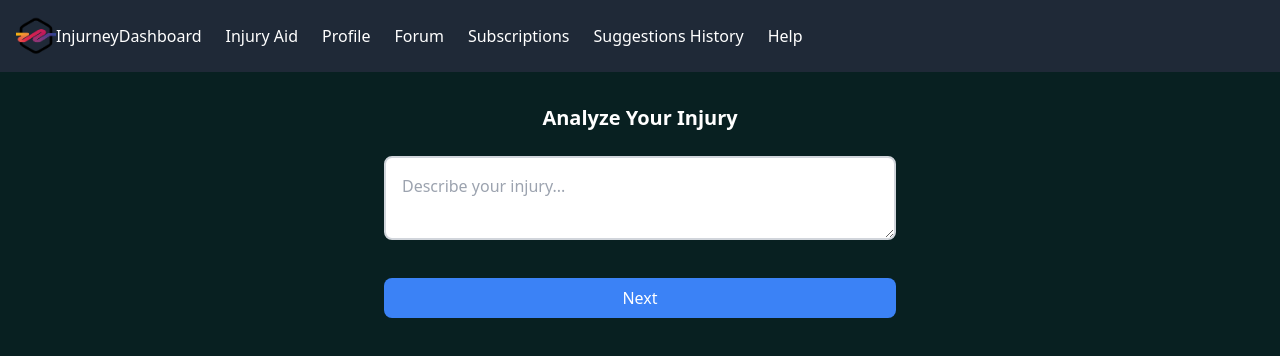
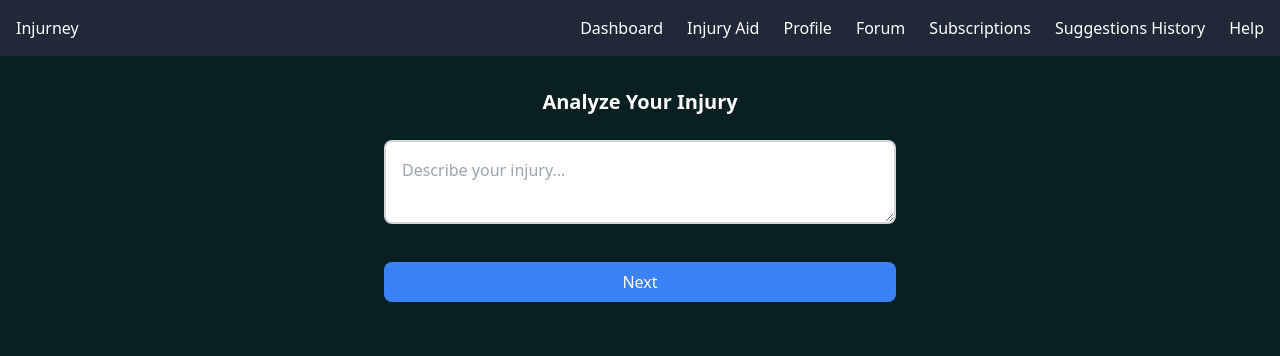
Before and after one commit to gm4vm0/injurney, a Next.js app: page /injury in a window 1280 px wide. Shown: the top 356 px of the page. Built offline with nearby package versions, Linux system fonts and the light colour scheme.

Commit message:
style menu text

```diff
--- a/src/components/Navbar.tsx
+++ b/src/components/Navbar.tsx
@@ -1,6 +1,6 @@
+import Image from "next/image";
+import Link from "next/link";
 import { useState } from "react";
-import Link from "next/link";
-import Image from "next/image";
 
 const Navbar = () => {
   const [isOpen, setIsOpen] = useState(false);
@@ -8,7 +8,10 @@ const Navbar = () => {
   return (
     <>
       {/* Mobile Menu */}
-      <button className="md:hidden p-4" onClick={() => setIsOpen(!isOpen)}>
+      <button
+        className="text-lg ml-11 mt-11 md:hidden text-highlight"
+        onClick={() => setIsOpen(!isOpen)}
+      >
         Menu
       </button>
 
@@ -17,7 +20,7 @@ const Navbar = () => {
           isOpen ? "translate-x-0" : "-translate-x-full"
         } transition-transform duration-300 ease-in-out md:hidden`}
       >
-        <ul className="space-y-4 p-8">
+        <ul className="p-8 space-y-4">
           <li>
             <Link
               href="/"
@@ -78,9 +81,7 @@ const Navbar = () => {
       </div>
 
       {/* Desktop Menu */}
-      <div className="hidden md:flex justify-between items-center p-4 bg-gray-800 text-white">
-      <div className="flex items-center">
-        <Image src="/injurney.png" alt="Injurney Logo" width={40} height={40} />
+      <div className="items-center justify-between hidden p-4 text-white bg-gray-800 md:flex">
         <div>Injurney</div>
         <ul className="flex space-x-6">
           <li>
@@ -141,7 +142,6 @@ const Navbar = () => {
           </li>
         </ul>
       </div>
-      </div>
     </>
   );
 };
```
